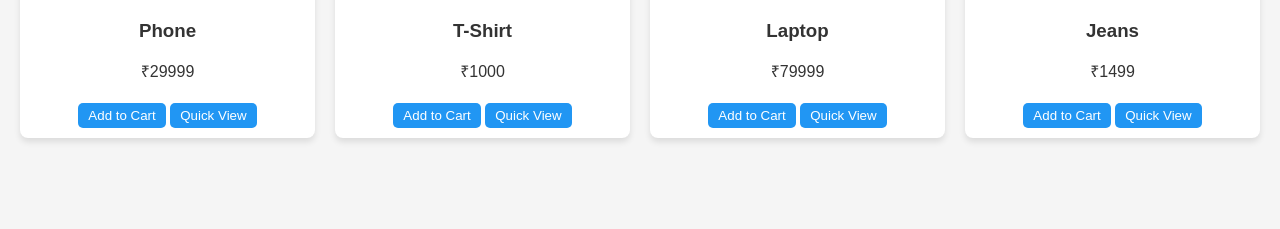
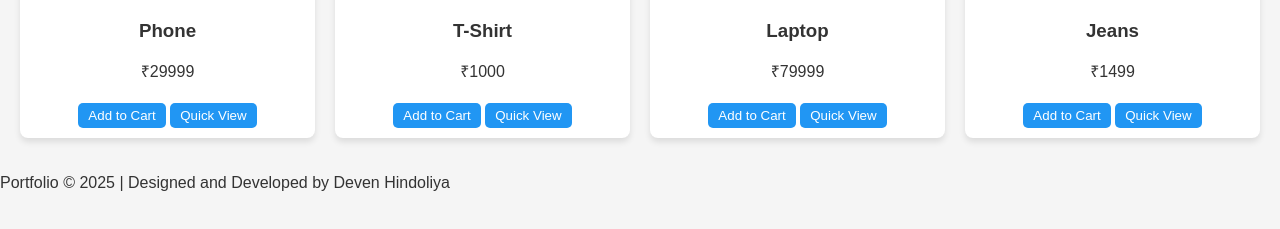
Before and after one commit to dev-hindoliya-9/E-Commerce-Website, a plain HTML site: page index.html in a window 1280 px wide. Shown: the part 353-582 px from the top of the page. Drawn offline with Linux system fonts and the light colour scheme.

Commit message:
Update index.html

```diff
--- a/index.html
+++ b/index.html
@@ -41,4 +41,10 @@
 
   <script src="script.js"></script>
 </body>
+
+<!-- Footer -->
+  <footer>
+    <p>Portfolio © 2025 | Designed and Developed by Deven Hindoliya </p>
+  </footer>
+
 </html>
```
